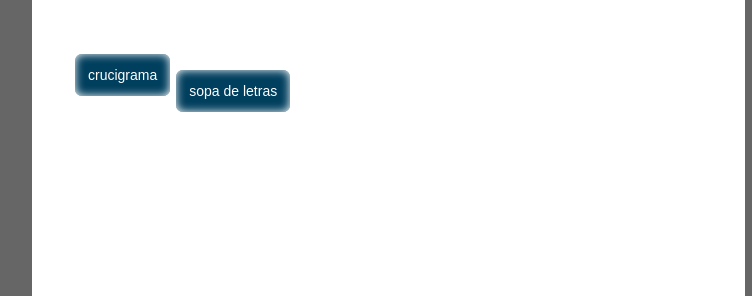
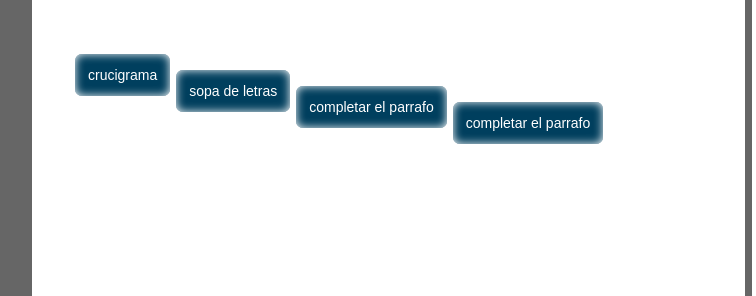
Before and after one commit to jlpatinol/jlpatinol.github.io-ACT3, a plain HTML site: page actividades.html in a window 1280 px wide. Shown: the part 531-827 px from the top of the page, 108-864 px from the left. Drawn offline with Linux system fonts and the light colour scheme; files whose address does not match are found by name; a web font is replaced by a local one.

Commit message:
version 3
refuerzo actividades

```diff
--- a/actividades.html
+++ b/actividades.html
@@ -75,6 +75,10 @@
 
 informacion.htm" class="menu">crucigrama</a></li><br>
 <li><a href="https://www.educaplay.com/es/recursoseducativos/2646786/html5/personajes_criptografia.htm" class="menu">sopa de letras</a></li><br>
+<li><a href="https://www.educaplay.com/es/recursoseducativos/2650609/html5/intrusos_en_las_redes.htm" class="menu">completar el parrafo</a></li><br>
+<li><a href="" class="menu">completar el parrafo</a></li><br>
+
+
 
                     </ul>
                     </p>
```
